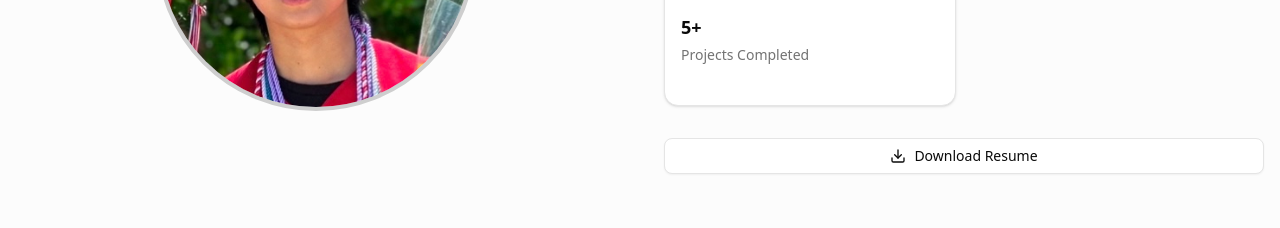
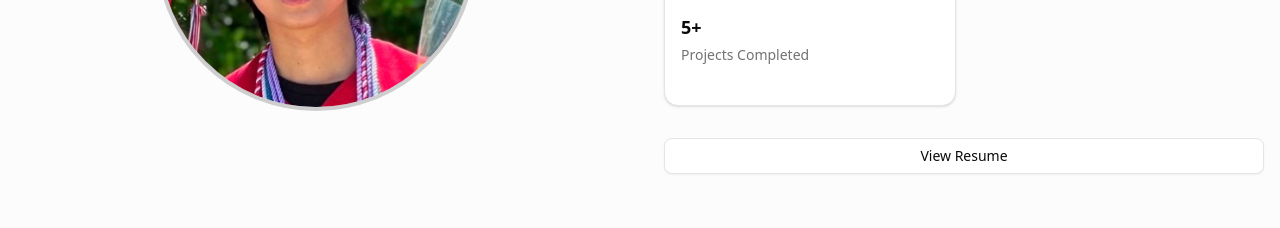
Before and after one commit to ducphan17/website-portfolio, a Next.js app: page / in a window 1280 px wide. Shown: the part 920-1148 px from the top of the page. Built offline with nearby package versions, Linux system fonts and the light colour scheme.

Commit message:
changed download resume to view

```diff
--- a/components/about.tsx
+++ b/components/about.tsx
@@ -60,9 +60,11 @@
               variant="outline"
               className="flex items-center gap-2"
             >
-              <Link href="/Tiens Resume.pdf" download>
-                <Download className="h-4 w-4" />
-                Download Resume
+              <Link
+                href="https://drive.google.com/file/d/1DVJpquNmeVi6I1WjEQi7YjK2HNDFgEBA/view?usp=sharing"
+                target="_blank"
+              >
+                View Resume
               </Link>
             </Button>
           </div>
```
Also changed, not shown: public/portfolioPic.png (added), 1 other file (tests, documents, lock files or other folders).
